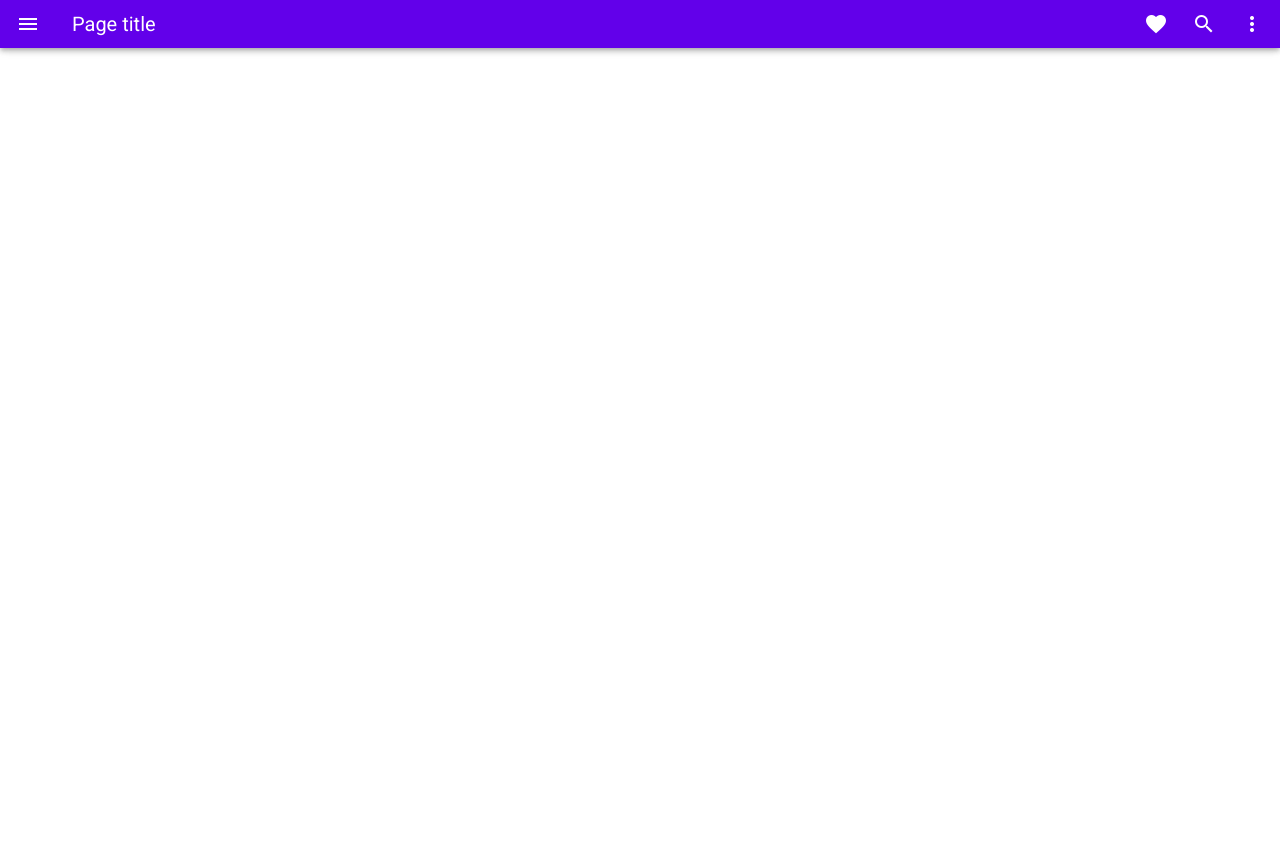
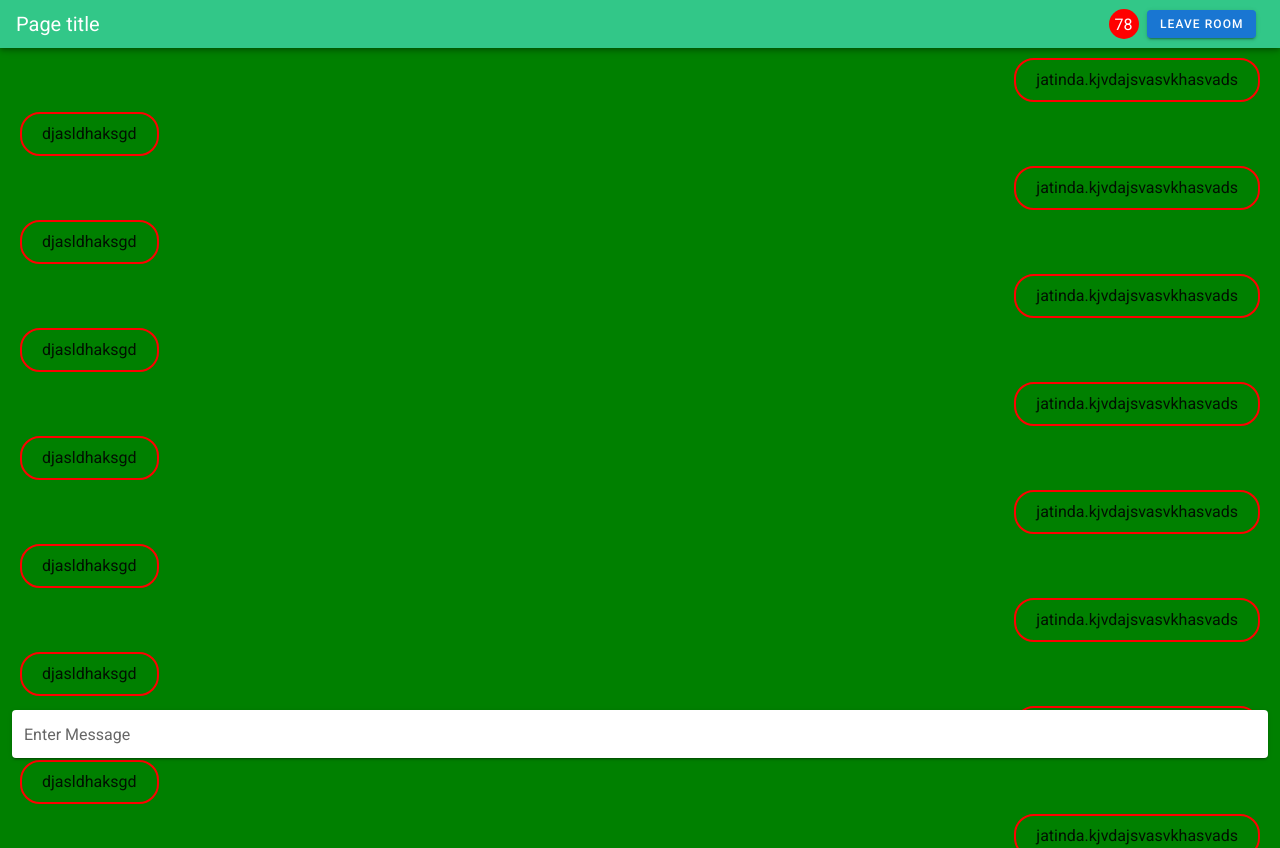
Before and after one commit to aishwaryagaikwad21/medicare_landing_page, a Vue app: page /chatroom in a window 1280 px wide. Before the commit the page ends 800 px from the top, so only its background shows below. Built offline with nearby package versions, Linux system fonts and the light colour scheme.

Commit message:
chatsystem

```diff
--- a/src/components/ChatRoom.vue
+++ b/src/components/ChatRoom.vue
@@ -1,46 +1,68 @@
 <template>
   <div>
     <v-app-bar
-      color="deep-purple accent-4"
+      class="primary-light"
       dense
       dark
+      fixed
     >
-      <v-app-bar-nav-icon></v-app-bar-nav-icon>
+
 
       <v-toolbar-title>Page title</v-toolbar-title>
 
       <v-spacer></v-spacer>
 
-      <v-btn icon>
-        <v-icon>mdi-heart</v-icon>
-      </v-btn>
+            <div class="numberofpeople">
+               <div class="mt-1">78</div>
+            </div>
 
-      <v-btn icon>
-        <v-icon>mdi-magnify</v-icon>
-      </v-btn>
 
-      <v-menu
-        left
-        bottom
-      >
-        <template v-slot:activator="{ on }">
-          <v-btn icon v-on="on">
-            <v-icon>mdi-dots-vertical</v-icon>
-          </v-btn>
-        </template>
+        <v-btn class="mx-2  py-2" dark small color="primary">
 
-        <v-list>
-          <v-list-item
-            v-for="n in 5"
-            :key="n"
-            @click="() => {}"
-          >
-            <v-list-item-title>Option {{ n }}</v-list-item-title>
-          </v-list-item>
-        </v-list>
-      </v-menu>
+            Leave Room
+
+        </v-btn>
+
+
+
     </v-app-bar>
-  </div>
+
+    <div  class="message-text  mt-12 ">
+          <!-- <li v-for="index in 10" :key="index">
+                <div>Lorem ipsum dolor sit amet, consectetur adipisicing elit. Possimus soluta, modi quia deserunt ratione molestias rem nesciunt, accusamus id reprehenderit porro, eveniet nobis dolor nihil mollitia odit doloribus pariatur quos.</div>
+        </li> -->
+        <div v-for="index in 10" :key="index">
+            <!-- senderhai -->
+        <div  class="sender-box mr-5 py-2 pr-5 pl-5 ">
+
+            jatinda.kjvdajsvasvkhasvads
+
+            </div>
+
+        <!-- reciver -->
+        <div class="receiver-box   ml-5 py-2 pr-5 pl-5">
+            djasldhaksgd
+
+            </div>
+        </div>
+    </div>
+
+
+
+    <v-form     class="chat-message  ">
+        <v-container fluid>
+            <v-text-field
+                v-model="message2"
+                solo
+                label="Enter Message"
+                clearable
+            >
+
+            </v-text-field>
+
+        </v-container>
+    </v-form>
+ </div>
 </template>
 <script>
 export default {
@@ -48,5 +70,49 @@ export default {
 }
 </script>
 <style scoped>
+@import "../assets/colors.css";
 
+.chat-message{
+       position: fixed;                  /* added */
+   bottom:0;                           /* added */
+   left:0;
+   width:100%;
+}
+
+.numberofpeople{
+    background-color: red;
+    height: 30px;
+    width:30px;
+    text-align: center;
+    vertical-align: middle !important;
+    border-radius: 100%
+}
+
+.message-text{
+    height: 100vh;
+    width: 100%;
+    overflow-y: scroll;
+    background-color: green;
+    overflow: auto;
+    padding-bottom: 30vh;
+    padding-bottom: 30vh;
+}
+
+.sender-box{
+
+    margin-top: 10px;
+    border: 2px solid red;
+    float: right;
+    text-align: right;
+    border-radius: 20px;
+    margin-left: 100% !important;
+}
+.receiver-box{
+    margin-top: 10px;
+    border: 2px solid red;
+    float: left;
+    text-align: left;
+    border-radius: 20px;
+    margin-right: 100% !important;
+}
 </style>
```
Also changed, not shown: src/assets/colors.css (line endings or trailing spaces).
